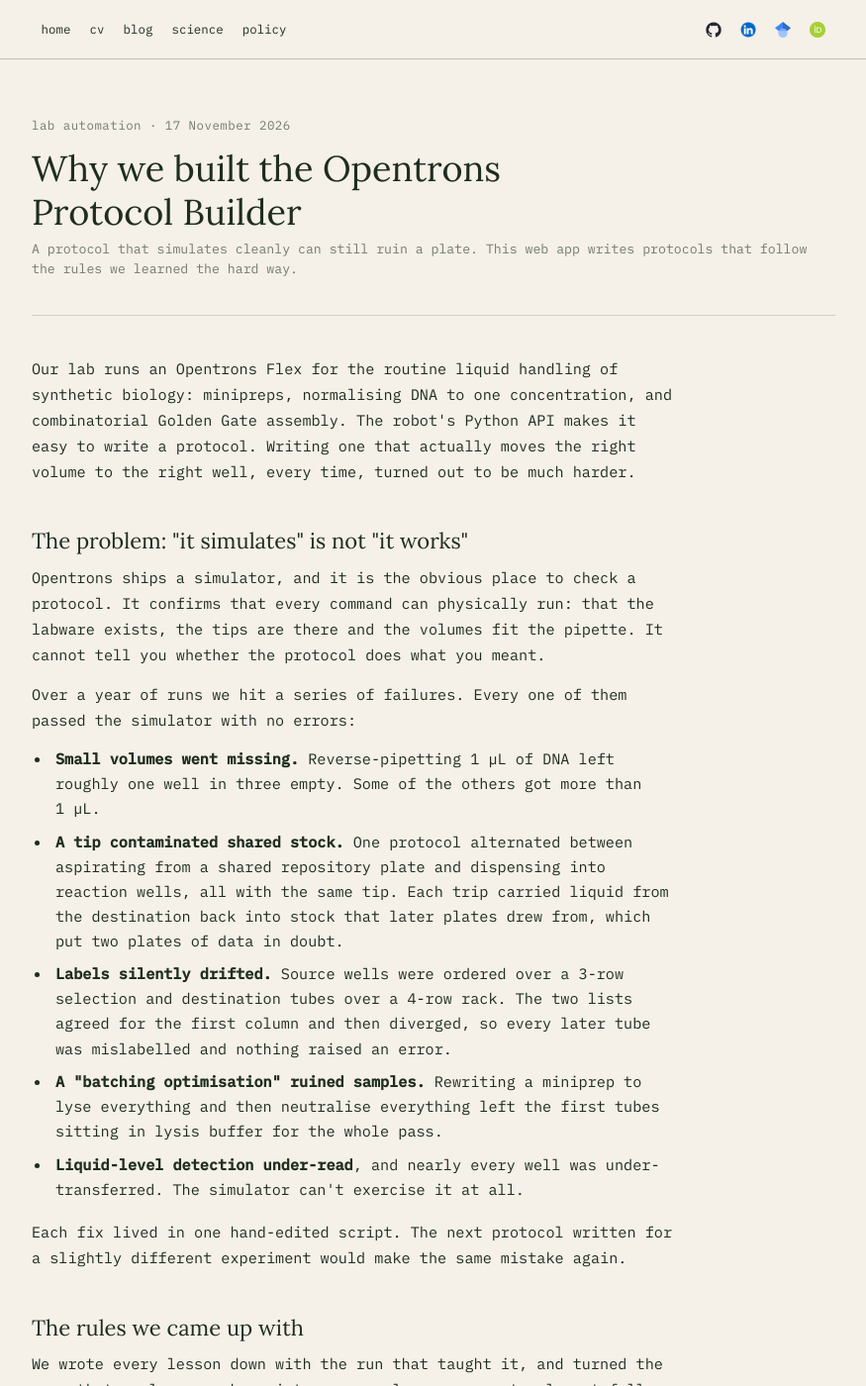
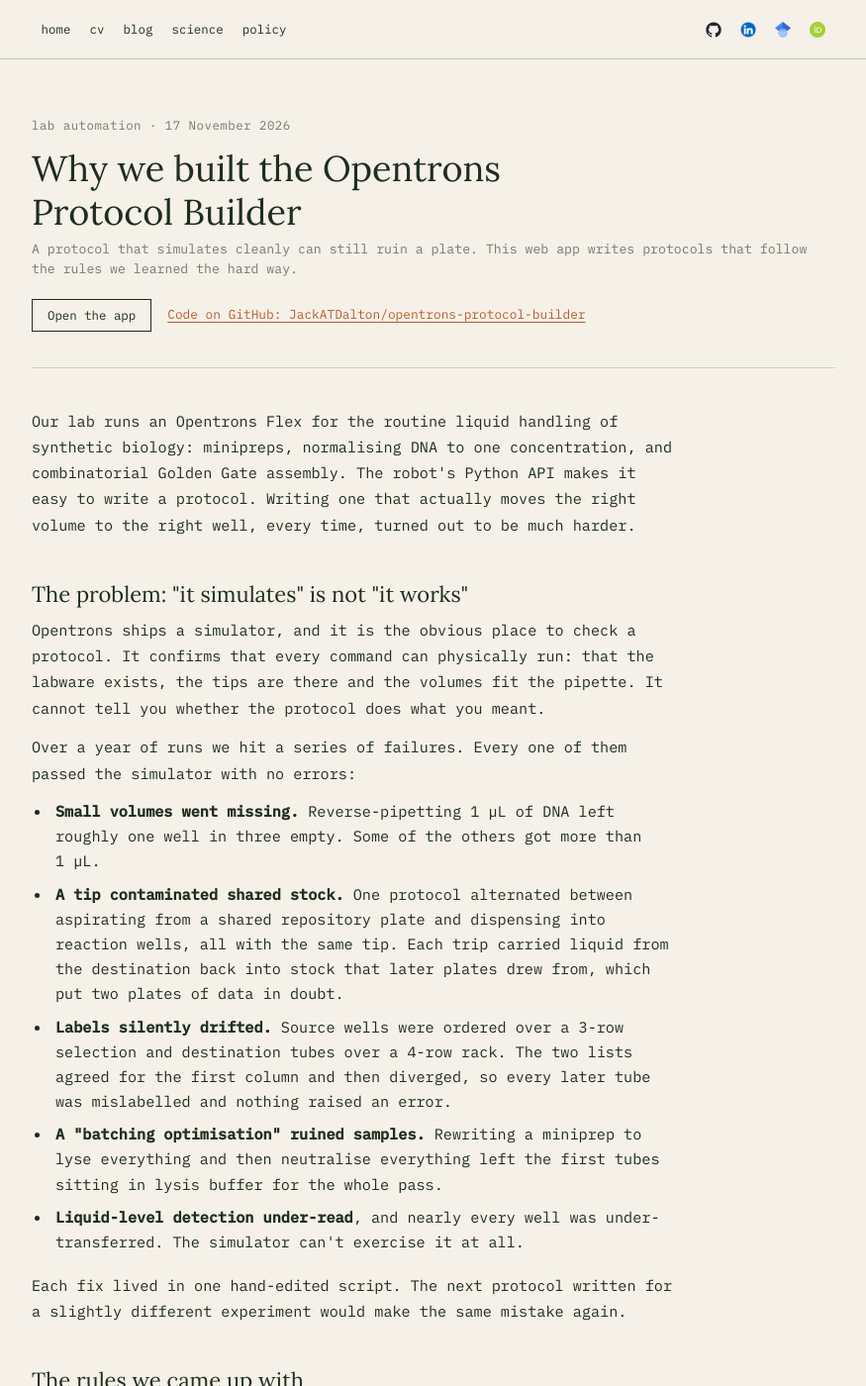
Before and after one commit to JackATDalton/JackATDalton.github.io, a Jekyll site: the page built from blog/opentrons-protocol-builder.html, in a window 1280 px wide and 1400 px high. Shown: the whole window at 99% size, without its empty margins (202-1077 px from the left). Built offline with Jekyll 4.4.1, drawn with Linux system fonts in a browser that asks for light colours.

Commit message:
Link the source repo at the top of the Opentrons post
Co-Authored-By: Claude Opus 5.5 <noreply@anthropic.com>

```diff
--- a/blog/opentrons-protocol-builder.html
+++ b/blog/opentrons-protocol-builder.html
@@ -11,6 +11,10 @@ title: Why we built the Opentrons Protocol Builder - Jack Dalton
         <p class="post-kicker">lab automation · 17 November 2026</p>
         <h1>Why we built the Opentrons Protocol Builder</h1>
         <p class="page-tagline">A protocol that simulates cleanly can still ruin a plate. This web app writes protocols that follow the rules we learned the hard way.</p>
+        <p class="post-links post-links-top">
+          <a class="button" href="https://jackatdalton.github.io/opentrons-protocol-builder/">Open the app</a>
+          <a href="https://github.com/JackATDalton/opentrons-protocol-builder">Code on GitHub: JackATDalton/opentrons-protocol-builder</a>
+        </p>
       </header>
 
       <div class="post-body">
--- a/stylesheets/style.css
+++ b/stylesheets/style.css
@@ -605,3 +605,4 @@ footer {
 .post-rules { border-left: 2px solid var(--color-link); padding: .25rem 0 .25rem 1.5rem; margin-left: 0 !important; list-style-position: inside; }
 .post-rules li { padding-left: 0; }
 .post-links { display: flex; flex-wrap: wrap; align-items: center; gap: 1rem; margin-top: 2rem; font-size: .8rem; }
+.post-links-top { margin: 1.25rem 0 0; }
```
